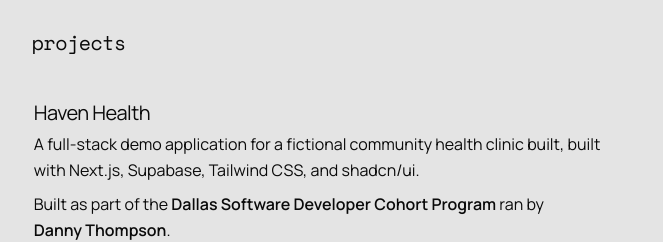
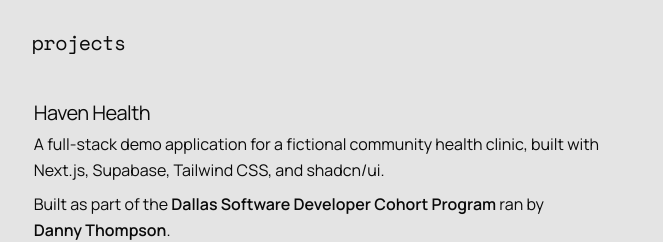
Before and after one commit to walterfurrer/portfolio-v2, a Next.js app: page / in a window 1280 px wide. Shown: the part 920-1162 px from the top of the page, without its empty margins (307-970 px from the left). Built offline with nearby package versions, Linux system fonts and the light colour scheme.

Commit message:
fixed typo in Haven Health project card

```diff
--- a/components/project-cards/HavenHealthProjectCard.tsx
+++ b/components/project-cards/HavenHealthProjectCard.tsx
@@ -17,8 +17,8 @@
       <div className="card-content">
         <h3 className="project-title">Haven Health</h3>
         <p>
-          A full-stack demo application for a fictional community health clinic
-          built, built with Next.js, Supabase, Tailwind CSS, and shadcn/ui.
+          A full-stack demo application for a fictional community health clinic,
+          built with Next.js, Supabase, Tailwind CSS, and shadcn/ui.
         </p>
         <p>
           Built as part of the{" "}
```
